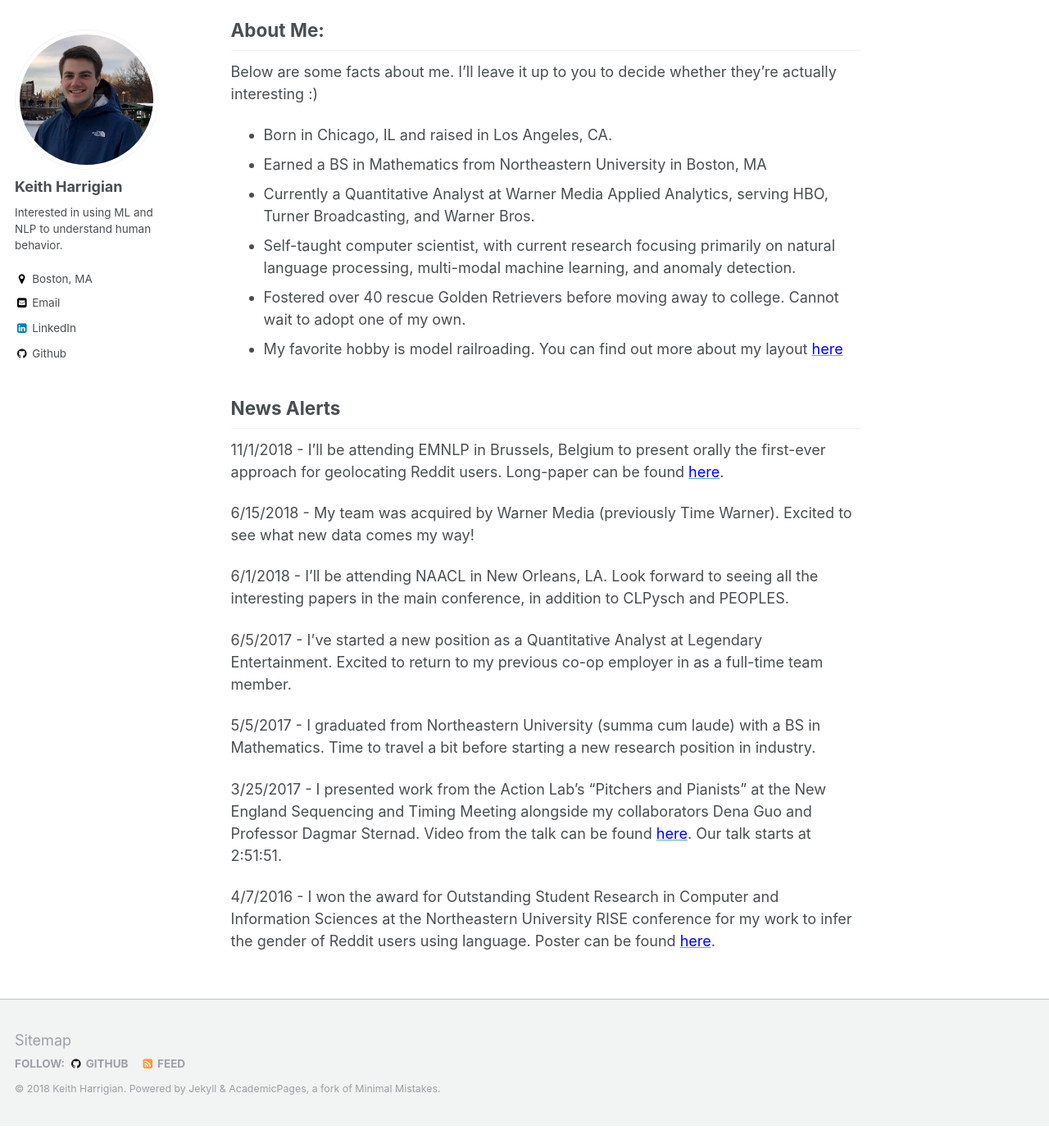
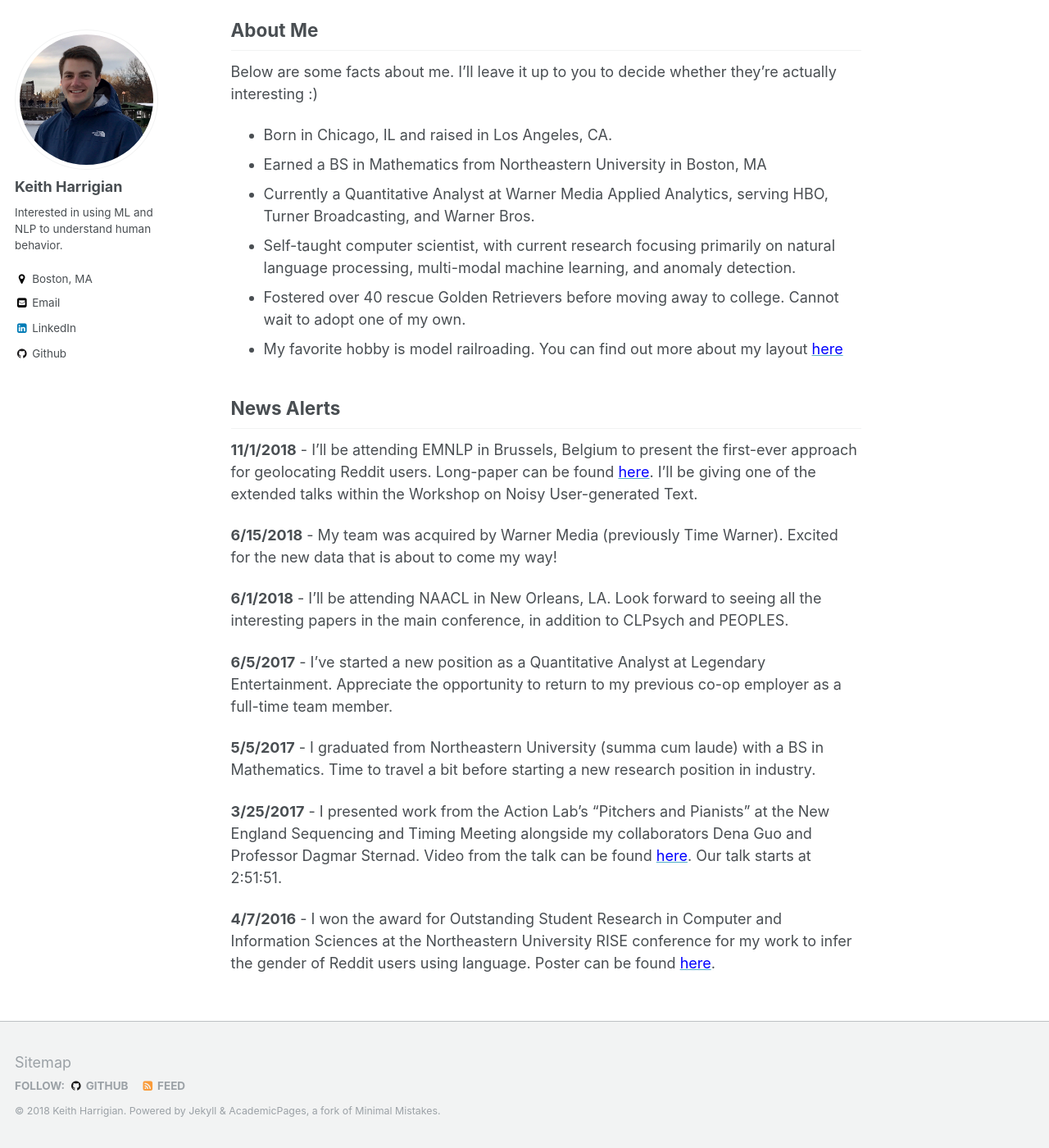
Before and after one commit to kharrigian/kharrigian.github.io, a Jekyll site: the page built from _pages/about.md, in a window 1280 px wide and 1400 px high, scrolled down 317 px. Shown: the whole window at 82% size. Built offline with Jekyll 4.4.1, drawn with Linux system fonts in a browser that asks for light colours; before the commit the page ends 1690 px from its top, so only the background shows below that.

Commit message:
Fix typos

```diff
--- a/_pages/about.md
+++ b/_pages/about.md
@@ -10,7 +10,7 @@ redirect_from:
 
 Welcome to my site! I typically try to post major research and life milestones on here. If you are looking for code from one of my projects, please feel free to reach out using my email on the sidebar. While most of my code is proprietary, I may be able to provide guidance or snippets on an individual basis. If you're in the greater Boston area, I'd be glad to meet up in person!
 
-## About Me:
+## About Me
 
 Below are some facts about me. I'll leave it up to you to decide whether they're actually interesting :)
 
@@ -24,16 +24,16 @@ Below are some facts about me. I'll leave it up to you to decide whether they're
 
 ## News Alerts
 
-11/1/2018 - I'll be attending EMNLP in Brussels, Belgium to present orally the first-ever approach for geolocating Reddit users. Long-paper can be found [<span style="color:blue">here</span>](http://aclweb.org/anthology/W18-6103).
+**11/1/2018** - I'll be attending EMNLP in Brussels, Belgium to present the first-ever approach for geolocating Reddit users. Long-paper can be found [<span style="color:blue">here</span>](http://aclweb.org/anthology/W18-6103). I'll be giving one of the extended talks within the Workshop on Noisy User-generated Text.
 
-6/15/2018 - My team was acquired by Warner Media (previously Time Warner). Excited to see what new data comes my way!
+**6/15/2018** - My team was acquired by Warner Media (previously Time Warner). Excited for the new data that is about to come my way!
 
-6/1/2018 - I'll be attending NAACL in New Orleans, LA. Look forward to seeing all the interesting papers in the main conference, in addition to CLPysch and PEOPLES.
+**6/1/2018** - I'll be attending NAACL in New Orleans, LA. Look forward to seeing all the interesting papers in the main conference, in addition to CLPsych and PEOPLES.
 
-6/5/2017 - I've started a new position as a Quantitative Analyst at Legendary Entertainment. Excited to return to my previous co-op employer in as a full-time team member.
+**6/5/2017** - I've started a new position as a Quantitative Analyst at Legendary Entertainment. Appreciate the opportunity to return to my previous co-op employer as a full-time team member.
 
-5/5/2017 - I graduated from Northeastern University (summa cum laude) with a BS in Mathematics. Time to travel a bit before starting a new research position in industry.
+**5/5/2017** - I graduated from Northeastern University (summa cum laude) with a BS in Mathematics. Time to travel a bit before starting a new research position in industry.
 
-3/25/2017 - I presented work from the Action Lab's "Pitchers and Pianists" at the New England Sequencing and Timing Meeting alongside my collaborators Dena Guo and Professor Dagmar Sternad. Video from the talk can be found [<span style="color:blue">here</span>](https://youtu.be/SDYJOTkm6nA?t=10311). Our talk starts at 2:51:51.
+**3/25/2017** - I presented work from the Action Lab's "Pitchers and Pianists" at the New England Sequencing and Timing Meeting alongside my collaborators Dena Guo and Professor Dagmar Sternad. Video from the talk can be found [<span style="color:blue">here</span>](https://youtu.be/SDYJOTkm6nA?t=10311). Our talk starts at 2:51:51.
 
-4/7/2016 - I won the award for Outstanding Student Research in Computer and Information Sciences at the Northeastern University RISE conference for my work to infer the gender of Reddit users using language. Poster can be found [<span style="color:blue">here</span>](https://www.northeastern.edu/rise/presentations/when-anonymity-is-not-anonymous-gender-inference-on-reddit/).
+**4/7/2016** - I won the award for Outstanding Student Research in Computer and Information Sciences at the Northeastern University RISE conference for my work to infer the gender of Reddit users using language. Poster can be found [<span style="color:blue">here</span>](https://www.northeastern.edu/rise/presentations/when-anonymity-is-not-anonymous-gender-inference-on-reddit/).
```
